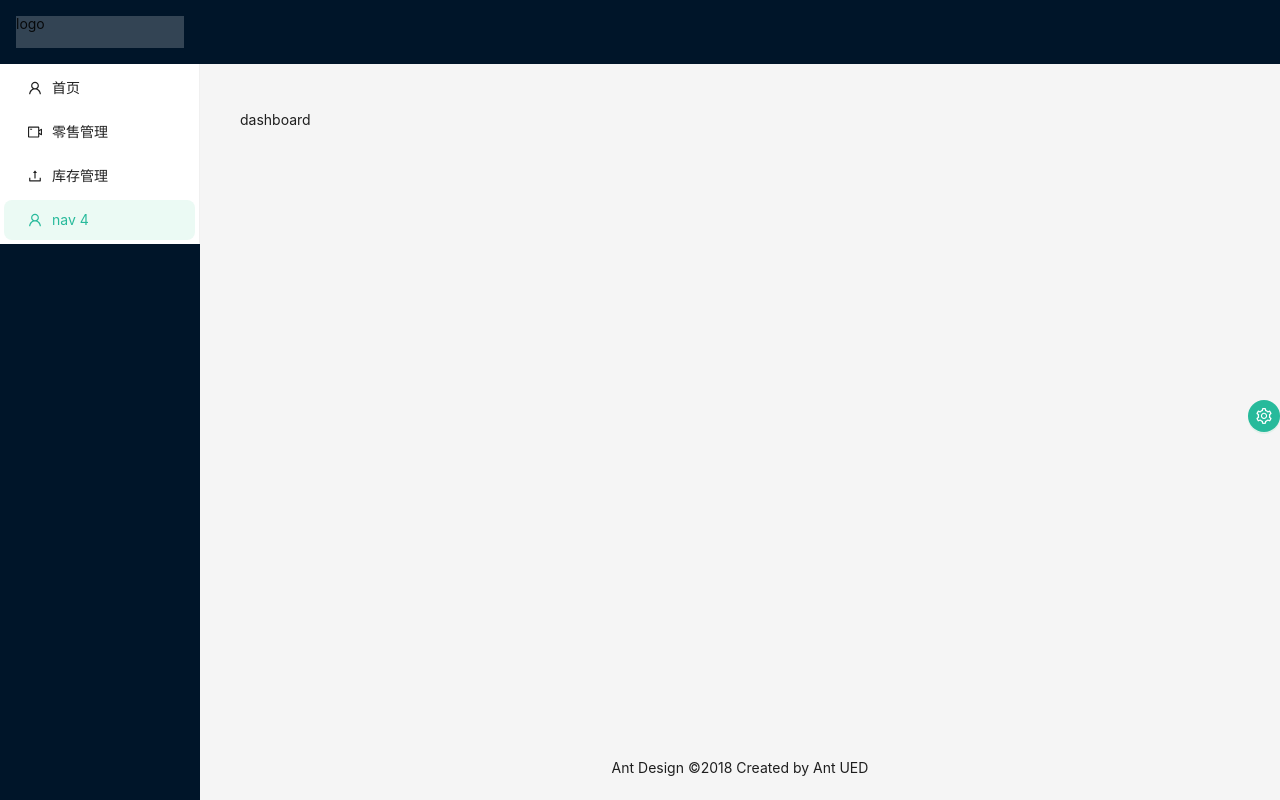
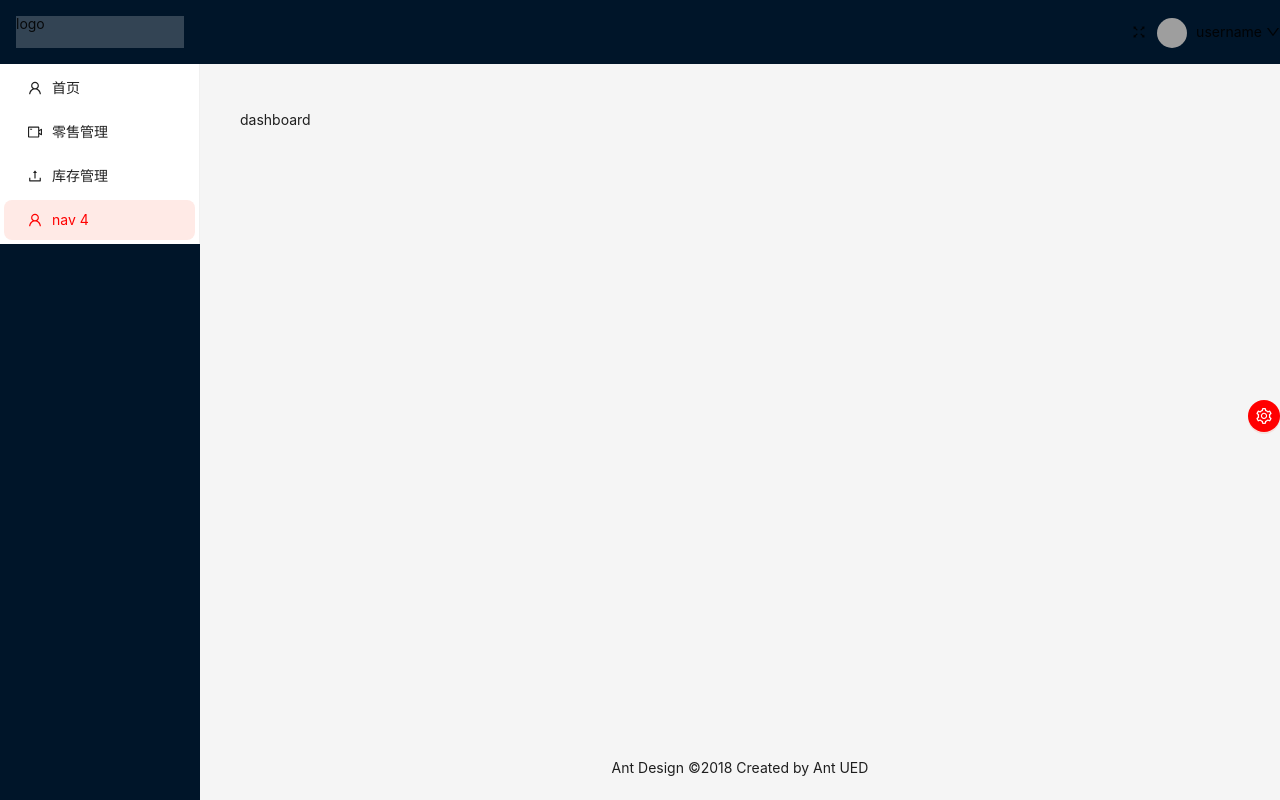
Before and after one commit to xoxosos/hk-pharmacy, a Vue app: page /dashboard in a window 1280 px wide. Built offline with nearby package versions, Linux system fonts and the light colour scheme; grey boxes are pictures that could not be loaded.

Commit message:
✨ header样式

```diff
--- a/components.d.ts
+++ b/components.d.ts
@@ -7,10 +7,12 @@ export {}
 
 declare module 'vue' {
   export interface GlobalComponents {
+    AAvatar: typeof import('ant-design-vue/es')['Avatar']
     AButton: typeof import('ant-design-vue/es')['Button']
     AButtonGroup: typeof import('ant-design-vue/es')['ButtonGroup']
     AConfigProvider: typeof import('ant-design-vue/es')['ConfigProvider']
     ADrawer: typeof import('ant-design-vue/es')['Drawer']
+    ADropdown: typeof import('ant-design-vue/es')['Dropdown']
     ALayout: typeof import('ant-design-vue/es')['Layout']
     ALayoutContent: typeof import('ant-design-vue/es')['LayoutContent']
     ALayoutFooter: typeof import('ant-design-vue/es')['LayoutFooter']
@@ -20,6 +22,7 @@ declare module 'vue' {
     AMenuItem: typeof import('ant-design-vue/es')['MenuItem']
     ASelect: typeof import('ant-design-vue/es')['Select']
     ASelectOption: typeof import('ant-design-vue/es')['SelectOption']
+    ATooltip: typeof import('ant-design-vue/es')['Tooltip']
     HelloWorld: typeof import('./src/components/HelloWorld.vue')['default']
     IconCommunity: typeof import('./src/components/icons/IconCommunity.vue')['default']
     IconDocumentation: typeof import('./src/components/icons/IconDocumentation.vue')['default']
--- a/package.json
+++ b/package.json
@@ -12,6 +12,7 @@
     "format": "prettier --write src/"
   },
   "dependencies": {
+    "@vueuse/core": "^10.5.0",
     "ant-design-vue": "^4.0.3",
     "normalize.css": "^8.0.1",
     "pinia": "^2.1.6",
--- a/src/components/setting/SettingView.vue
+++ b/src/components/setting/SettingView.vue
@@ -1,10 +1,25 @@
 <script setup lang="ts">
+import { ref, watch } from 'vue'
 import { useAppStore } from '../../stores/app'
 import variables from '../../styles/variables.module.scss'
 const app = useAppStore()
+const color = ref(app.themeName)
+function handleChange(value: string) {
+  app.setThemeName(value)
+}
+watch(
+  () => app.themeName,
+  (theme: string) => {
+    color.value = variables[theme] || theme
+  }
+)
 </script>
 
 <template>
+  <div>
+    <section>
+      <h2>主题设置</h2>
+      <input type="color" v-model="color" @change="handleChange(color)" />
       <a-select v-model:value="app.themeName" style="width: 240px">
         <a-select-option v-for="(color, name) in variables" :value="name">
           {{ name }}:{{ color }}</a-select-option
@@ -18,6 +33,8 @@ const app = useAppStore()
         <a-button type="primary">切换主题- {{ app.themeName }}</a-button>
         <a-button @click="app.toggleDarkMode">切换模式{{ app.darkModeComp }}</a-button>
       </a-button-group>
+    </section>
+  </div>
 </template>
 
 <style lang="scss" scoped></style>
--- a/src/layout/Layout.vue
+++ b/src/layout/Layout.vue
@@ -35,7 +35,9 @@
       </a-menu>
     </a-layout-sider>
     <a-layout>
-      <a-layout-header :style="{ padding: 0 }" />
+      <a-layout-header :style="{ padding: 0 }">
+        <HeaderView />
+      </a-layout-header>
       <a-layout-content :style="{ margin: '24px 16px 0' }">
         <div :style="{ padding: '24px', minHeight: '360px' }">
           <RouterView />
@@ -54,6 +56,7 @@ import { UploadOutlined, UserOutlined, VideoCameraOutlined } from '@ant-design/i
 import { ref } from 'vue'
 import { RouterView } from 'vue-router'
 import { useAppStore } from '../stores/app'
+import HeaderView from './header/HeaderView.vue'
 const app = useAppStore()
 const onCollapse = (collapsed: boolean, type: string) => {
   console.log(collapsed, type)
--- /dev/null
+++ b/src/layout/header/HeaderView.vue
@@ -0,0 +1,59 @@
+<template>
+  <div class="header-view">
+    <!-- 全屏 -->
+
+    <div class="header-tool-item">
+      <a-tooltip placement="bottom">
+        <template #title>
+          {{ isFullscreen ? '退出全屏' : '开启全屏' }}
+        </template>
+        <span @click="toggle">
+          <fullscreen-outlined v-show="!isFullscreen" />
+          <fullscreen-exit-outlined v-show="isFullscreen" />
+        </span>
+      </a-tooltip>
+    </div>
+
+    <div class="header-tool-item">
+      <a-dropdown>
+        <div class="header-avatar">
+          <a-avatar :src="avatar" />
+          <span style="padding: 0 4px 0 8px">{{ username }} </span>
+          <DownOutlined />
+        </div>
+        <template #overlay>
+          <a-menu @click="onClick">
+            <a-menu-item key="1">1st menu item</a-menu-item>
+            <a-menu-item key="2">2nd menu item</a-menu-item>
+            <a-menu-item key="logout">
+              <span>
+                退出登录
+                <logout-outlined /> </span
+            ></a-menu-item>
+          </a-menu>
+        </template>
+      </a-dropdown>
+    </div>
+  </div>
+</template>
+
+<script setup lang="ts">
+import {
+  DownOutlined,
+  FullscreenExitOutlined,
+  FullscreenOutlined,
+  LogoutOutlined
+} from '@ant-design/icons-vue'
+import { useFullscreen } from '@vueuse/core'
+const { isFullscreen, toggle } = useFullscreen()
+const username = 'username'
+const avatar = 'https://xsgames.co/randomusers/avatar.php?g=pixel&key=1'
+</script>
+
+<style scoped lang="scss">
+.header-view {
+  float: right;
+  display: flex;
+  gap: 10px;
+}
+</style>
--- a/src/stores/app.ts
+++ b/src/stores/app.ts
@@ -17,11 +17,11 @@ export const useAppStore = defineStore('app', () => {
     // 主题配置
     return {
       token: {
-        colorPrimary: variables[themeName.value] || '#27ba9b',
+        colorPrimary: variables[themeName.value] || themeName.value || '#27ba9b',
         colorSuccess: '#1dc779',
         colorWarning: '#ffb302',
         colorError: '#cf4444',
-        colorInfo: variables[themeName.value] || '#27ba9b',
+        colorInfo: variables[themeName.value] || themeName.value || '#27ba9b',
         wireframe: true
       },
       algorithm: darkMode.value === 'light' ? theme.defaultAlgorithm : theme.darkAlgorithm
--- a/vite.config.ts
+++ b/vite.config.ts
@@ -22,5 +22,15 @@ export default defineConfig({
     alias: {
       '@': fileURLToPath(new URL('./src', import.meta.url))
     }
+  },
+  server: {
+    port: 3000,
+    proxy: {
+      '/api': {
+        target: 'http://localhost:8080',
+        changeOrigin: true,
+        rewrite: (path) => path.replace(/^\/api/, '')
+      }
+    }
   }
 })
```
Lines whose indentation alone changed are shown as unchanged.
